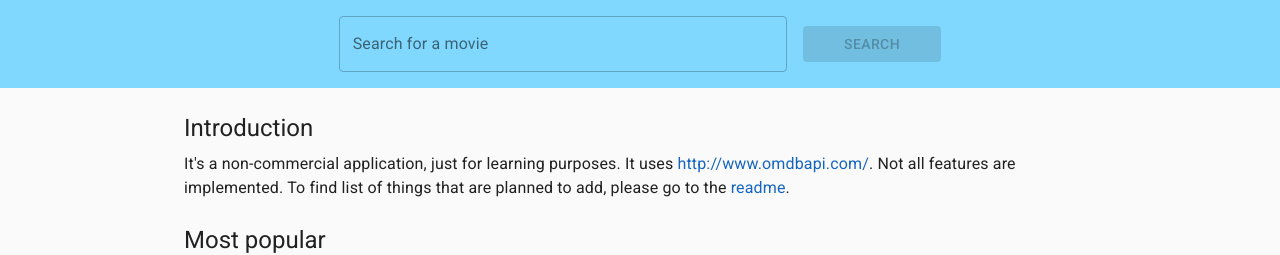
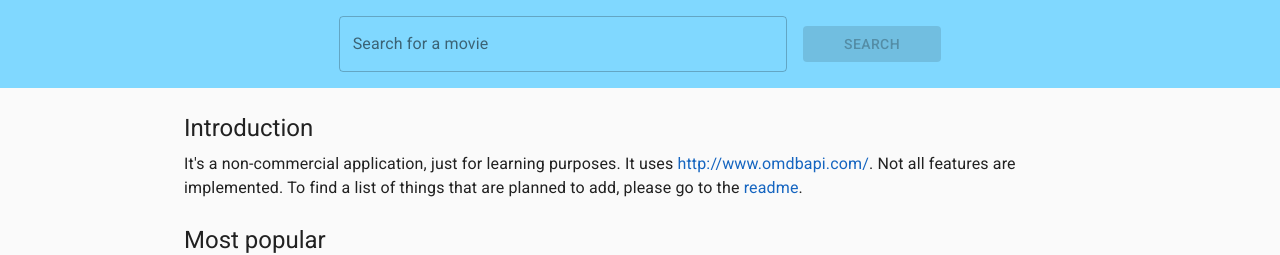
Before and after one commit to lgluszek/movies-search, a React (Create React App) app: page / in a window 1280 px wide. Shown: the top 255 px of the page. Built offline with nearby package versions, Linux system fonts and the light colour scheme.

Commit message:
Update readme link in introduction

```diff
--- a/src/features/home-page/HomePage/Introduction.tsx
+++ b/src/features/home-page/HomePage/Introduction.tsx
@@ -19,10 +19,10 @@ const Introduction: FC<IntroductionProps> = ({ className }) => (
         <Link href="http://www.omdbapi.com/" target="_blank" rel="noreferrer">
           http://www.omdbapi.com/
         </Link>
-        . Not all features are implemented. To find list of things that are
+        . Not all features are implemented. To find a list of things that are
         planned to add, please go to the{' '}
         <Link
-          href="https://github.com/lgluszek"
+          href="https://github.com/lgluszek/movies-search/blob/master/README.md"
           target="_blank"
           rel="noreferrer"
         >
```
